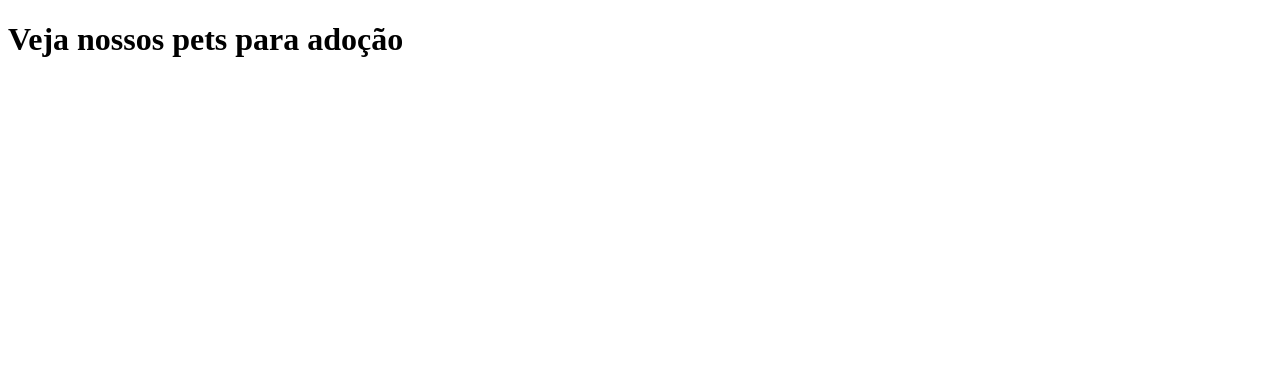
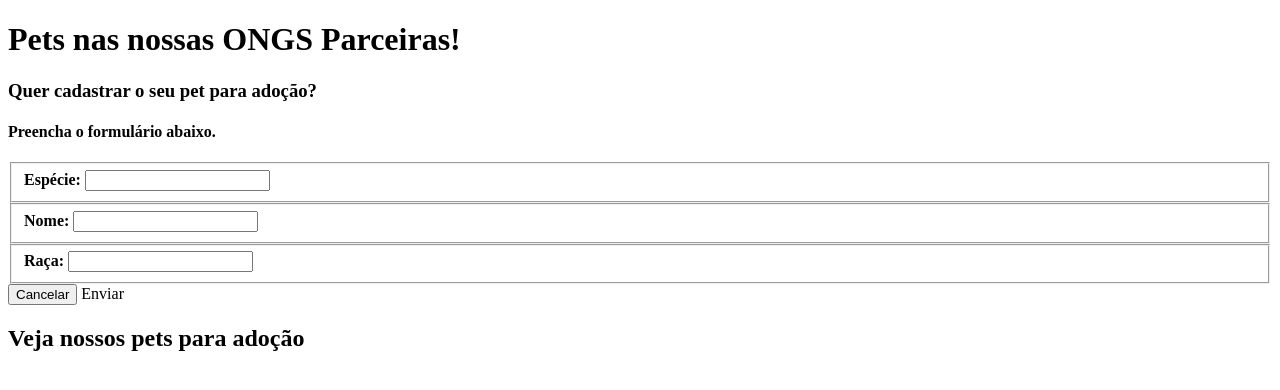
Before and after one commit to MeloMatheus89/exercicios-api-pets, a plain HTML site: page index.html in a window 1280 px wide. Drawn offline with Linux system fonts and the light colour scheme; no server answers.

Commit message:
inclusão do formulario para trabalhar as inserções depois

```diff
--- a/index.html
+++ b/index.html
@@ -6,7 +6,34 @@
     <title>Exercicio de PETS HTML</title>
   </head>
   <body>
-    <h1>Veja nossos pets para <strong>adoção</strong></h1>
+    <h1>Pets nas nossas ONGS Parceiras!</h1>
+    <div>
+      <h3>Quer cadastrar o seu pet para adoção?</h3>
+      <h4>Preencha o <strong>formulário abaixo.</strong></h4>
+    </div>
+    <form>
+      <fieldset class="grupo">
+        <div>
+          <label for="especie"><strong>Espécie:</strong></label>
+          <input type="text" id="espécie" required />
+        </div>
+      </fieldset>
+      <fieldset class="grupo">
+        <div>
+          <label for="nome"><strong>Nome:</strong></label>
+          <input type="text" id="nome" required />
+        </div>
+      </fieldset>
+      <fieldset class="grupo">
+        <div>
+          <label for="nome do pet"><strong>Raça:</strong></label>
+          <input type="text" id="nome" required />
+        </div>
+      </fieldset>
+      <button id="cancelar">Cancelar</button>
+      <submit id="submit">Enviar</submit>
+    </form>
+    <h2>Veja nossos pets para <strong>adoção</strong></h2>
     <ul class="lista__pets" id="lista-pets">
       <!-- Aqui deverá ficar a listagem dos pets conforme o exercício -->
     </ul>
```
